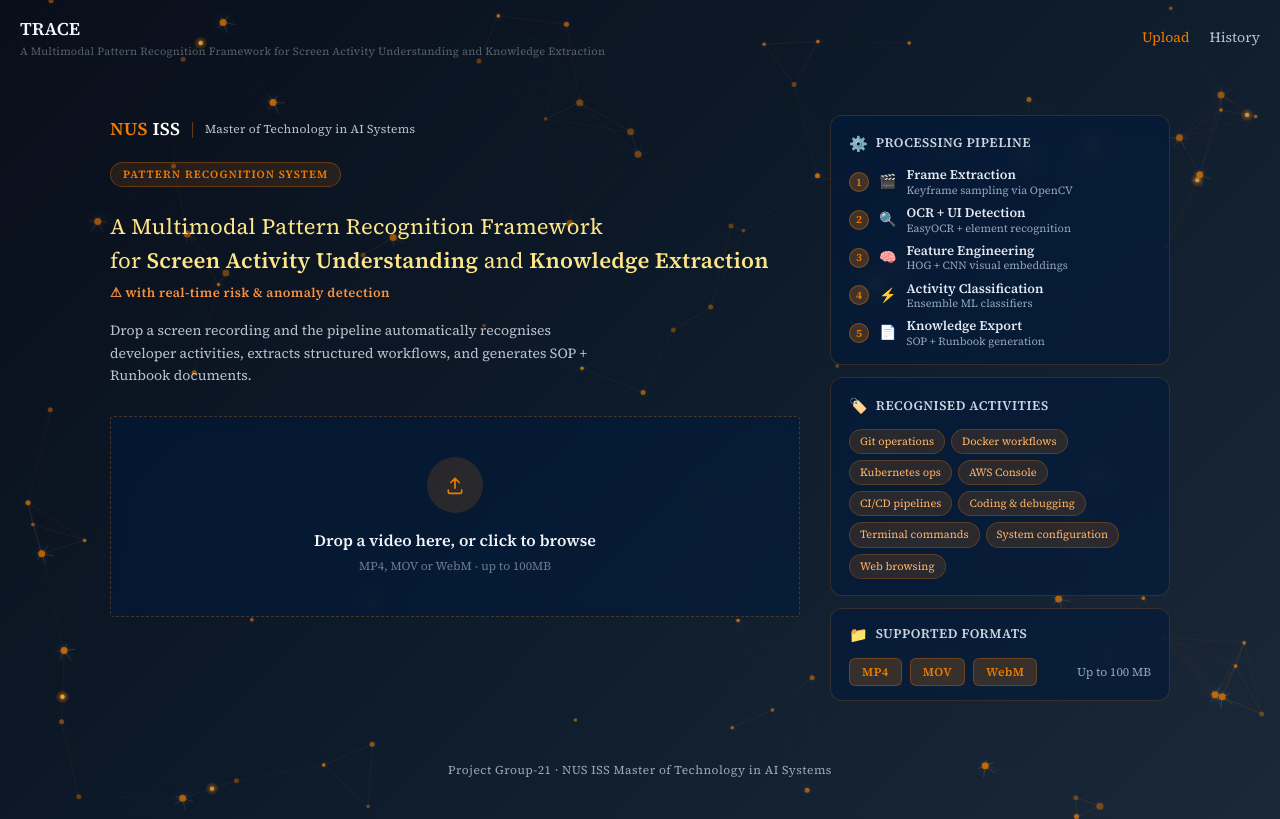
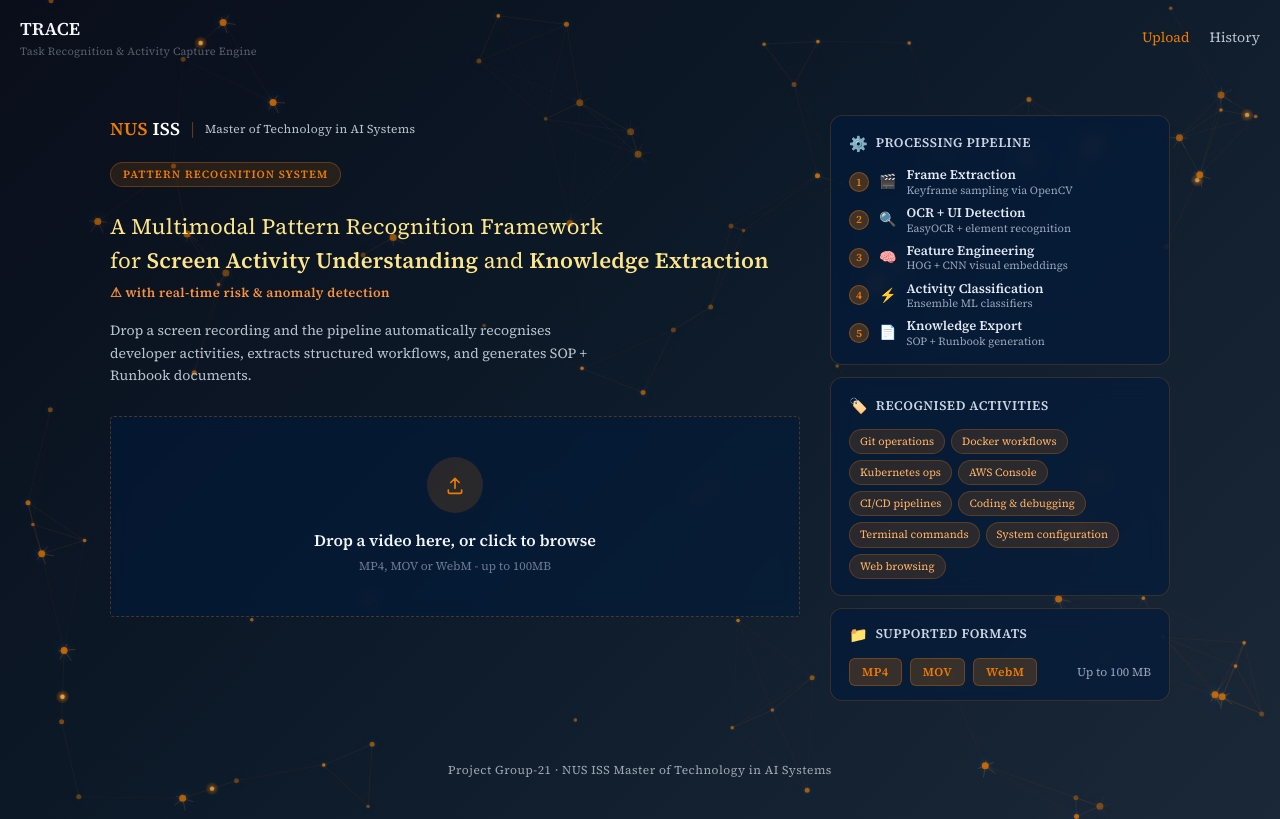
Before and after one commit to laxmi1707/PatternRecognSystem-Video2Text, a React (Vite) app in the folder SourceCode/frontend/: page / in a window 1280 px wide. Built offline with nearby package versions, Linux system fonts and the light colour scheme; no server answers.

Commit message:
fix(ui): replace long nav subtitle with short tagline

```diff
--- a/SourceCode/frontend/src/components/common/NavBar.tsx
+++ b/SourceCode/frontend/src/components/common/NavBar.tsx
@@ -11,7 +11,7 @@ export function NavBar({ screen, onUpload, onHistory }: NavBarProps) {
     <header className="nav">
       <span className="nav-brand">
         TRACE
-        <span className="nav-subtitle">A Multimodal Pattern Recognition Framework for Screen Activity Understanding and Knowledge Extraction</span>
+        <span className="nav-subtitle">Task Recognition &amp; Activity Capture Engine</span>
       </span>
       <a href="#" onClick={e => { e.preventDefault(); onUpload(); }} aria-current={screen === 'upload' ? 'page' : undefined}>
         Upload
```
